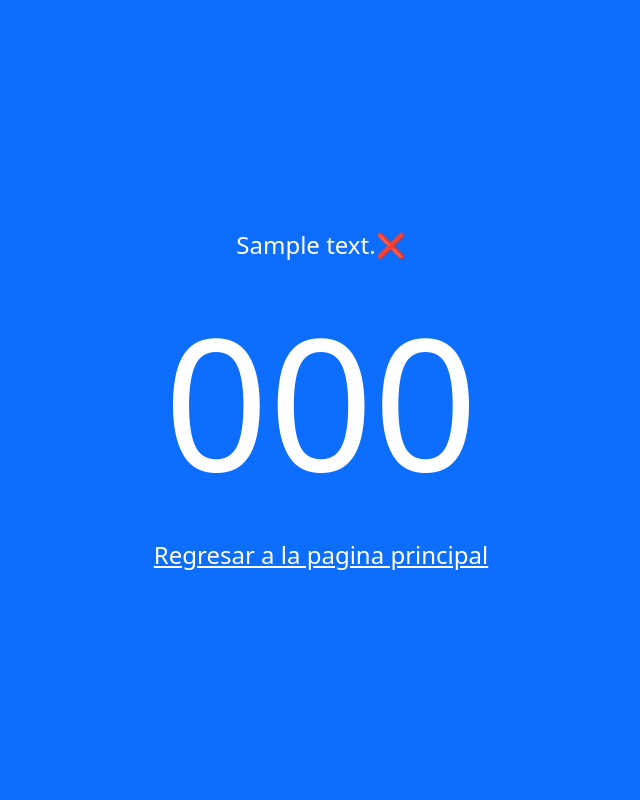
After one commit to DavidIriondo/flat-filter, a Flask app: template templates/error/error.html in a window 1280 px wide. The commit adds this page. Shown: the whole page, without its empty margins (319-959 px from the left). Run offline with Flask 3, Linux system fonts and the light colour scheme; the template is opened without the code that fills it: most values are stand-ins (such as "Sample title", 1, 10 or a date in 2020).

Commit message:
Error handling implemented
Error handling implemented for codes 400, 404 and 500, but the structure is the same

```diff
--- a/app.py
+++ b/app.py
@@ -1,7 +1,8 @@
 import secrets
 import re
 
-from flask import Flask, render_template, redirect, request, url_for
+from flask import Flask, render_template, redirect, request, url_for, abort
+
 from services.scrapy_manager import ScrapyManager
 from forms.flat_form import FilterForm
 from services.scrapy_modules.foto_casa_module import FotoCasa
@@ -30,6 +31,7 @@ for r in rules.values():
     compiled_rules.append(re.compile(lower_case_regex))
 
 
+#Pagina principal
 @app.route("/api/v1/flat/main", methods=["GET", "POST"])
 def main_page():
     #Formulario que envia el usuario
@@ -59,5 +61,26 @@ def main_page():
     return render_template("index.html", flat_list = flat_list,  form=form, key_words=key_words)
 
 
+
+
+#Paginas de errores
+@app.errorhandler(404)
+def page_not_found(error):
+    # Redirige a una página de error personalizada
+    return render_template("error/error.html", code=404, description="Page not found"), 404
+
+#Paginas de errores
+@app.errorhandler(400)
+def bad_request(error):
+    # Redirige a una página de error personalizada
+    return render_template("error/error.html", code=400, description="Bad Request"), 400
+
+@app.errorhandler(500)
+def internal_server_error(error):
+    # Redirige a una página de error personalizada
+    return render_template("error/error.html", code=500, description="Internal Server Error"), 500
+
+
+#Punto de entrada
 if __name__ == "__main__":
-    app.run()
+    app.run(debug=True)
--- a/services/scrapy_modules/idealista_module.py
+++ b/services/scrapy_modules/idealista_module.py
@@ -13,7 +13,6 @@ from dtos.flat import Flat
 class Idealista(ScrapyBase):
 
     def start_scrapy_process(self, rules, filters):
-        print("Iniciando proceso de scrapy para Idealista")
 
         #Construimos la url y los headers
         url = self.build_url(filters)
--- /dev/null
+++ b/static/styles/error.css
@@ -0,0 +1,12 @@
+.error-code{
+    font-size: 20ch;
+    font-weight: 80;
+}
+
+.error-font-size{
+    font-size:x-large;
+}
+
+.error-weight{
+    font-weight: 90;
+}
--- a/static/styles/index.css
+++ b/static/styles/index.css
@@ -1,10 +1,17 @@
+/*Global variables*/
+:root {
+    --blue: #007bff;
+    --white: #ffffff;
+}
+
+
+/*STYLES*/
 html, body{
     height: 100%;
     width: auto;
 }
 
 /*NAVBAR*/
-
 .index-navbar{
     min-height: 50px;
     margin-bottom: 5px;
--- /dev/null
+++ b/templates/error/error.html
@@ -0,0 +1,28 @@
+<!DOCTYPE html>
+<html lang="en">
+    <head>
+        <meta charset="UTF-8">
+        <meta name="viewport" content="width=device-width, initial-scale=1.0">
+        <link rel="apple-touch-icon" sizes="180x180" href="{{ url_for('static',filename='resources/fav-icon/apple-touch-icon.png')}}">
+        <link rel="icon" type="image/png" sizes="32x32" href="{{ url_for('static',filename='resources/fav-icon/favicon-32x32.png')}}">
+        <link rel="icon" type="image/png" sizes="16x16" href="{{ url_for('static',filename='resources/fav-icon/favicon-16x16.png')}}">
+        <link rel="manifest" href="{{ url_for('static',filename='resources/fav-icon/site.webmanifest')}}">
+        <link rel= "stylesheet" type= "text/css" href= "{{ url_for('static',filename='styles/index.css') }}">
+        <link rel= "stylesheet" type= "text/css" href= "{{ url_for('static',filename='styles/error.css') }}">
+        <link href="https://cdn.jsdelivr.net/npm/bootstrap@5.3.3/dist/css/bootstrap.min.css" rel="stylesheet" integrity="sha384-QWTKZyjpPEjISv5WaRU9OFeRpok6YctnYmDr5pNlyT2bRjXh0JMhjY6hW+ALEwIH" crossorigin="anonymous">
+        <link rel="stylesheet" href="https://cdn.jsdelivr.net/npm/bootstrap-icons@1.11.1/font/bootstrap-icons.css" integrity="sha384-4LISF5TTJX/fLmGSxO53rV4miRxdg84mZsxmO8Rx5jGtp/LbrixFETvWa5a6sESd" crossorigin="anonymous">
+        <script src="https://cdn.jsdelivr.net/npm/bootstrap@5.3.3/dist/js/bootstrap.bundle.min.js" integrity="sha384-YvpcrYf0tY3lHB60NNkmXc5s9fDVZLESaAA55NDzOxhy9GkcIdslK1eN7N6jIeHz" crossorigin="anonymous"></script>
+        <title>Flat Filter</title>
+    </head>
+<body class="bg-primary">
+    <div class="h-100 d-flex align-items-center justify-content-center">
+            <div>
+                <div class="d-flex flex-column align-items-center text-white">
+                    <span class="error-font-size error-weight">{{ description }}❌</span>
+                    <span class="error-code">{{ code }}</span>
+                    <span class="error-font-size error-weight"><a class="text-white" href="{{ url_for('main_page')}}">Regresar a la pagina principal</a></span>
+                </div>
+            </div>
+    </div>
+</body>
+</html>
```
Also changed, not shown: templates/index.html (+12 -11 lines), static/resources/fav-icon/android-chrome-192x192.png (added), static/resources/fav-icon/android-chrome-512x512.png (added), static/resources/fav-icon/apple-touch-icon.png (added), static/resources/fav-icon/favicon-16x16.png (added), static/resources/fav-icon/favicon-32x32.png (added), static/resources/fav-icon/favicon.ico (added), static/resources/fav-icon/site.webmanifest (added).
